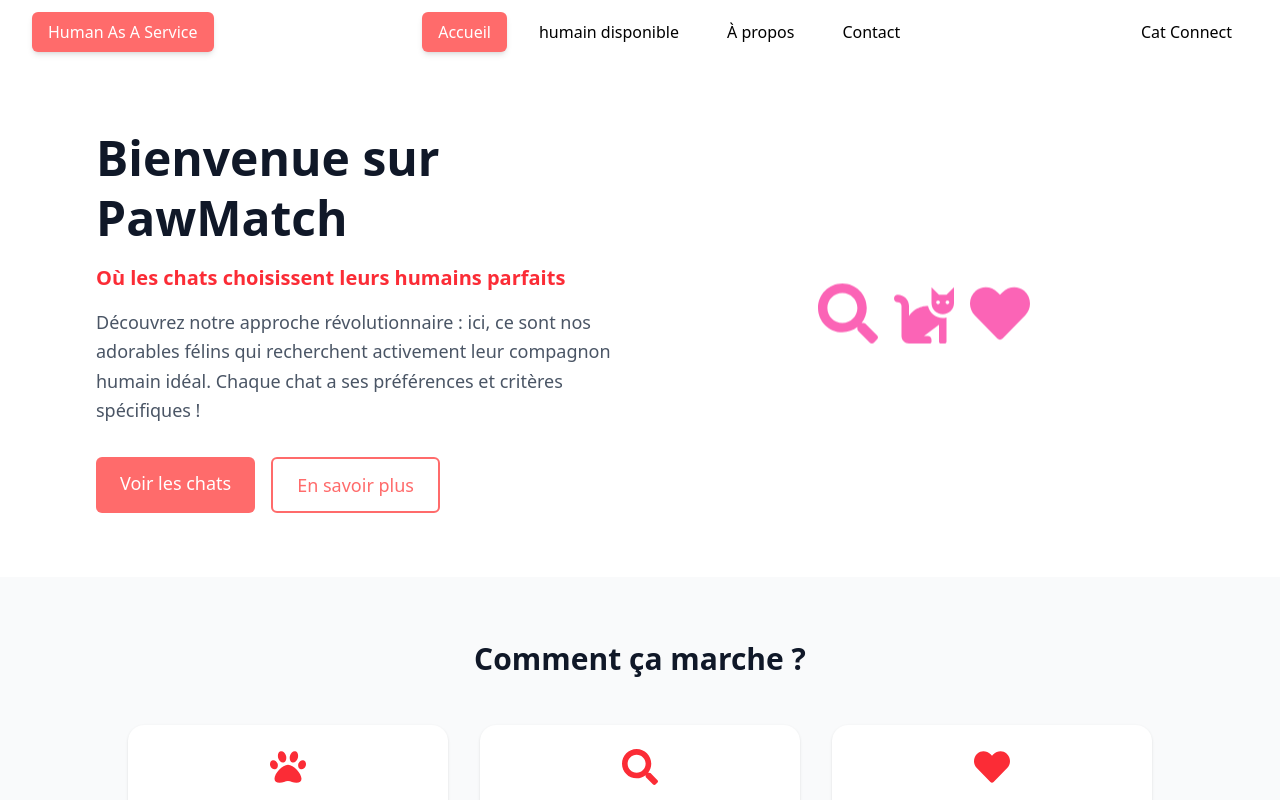
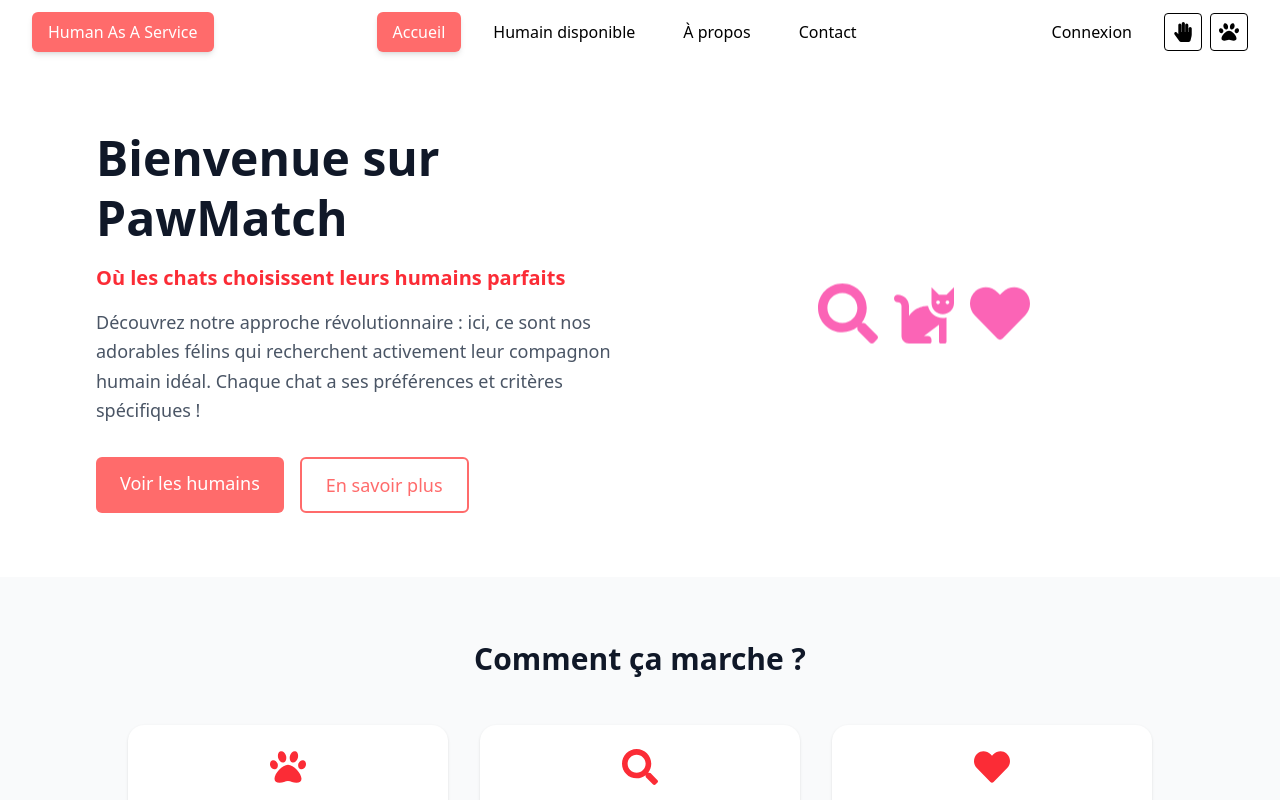
Before and after one commit to clemco23/human-as-a-service-, a React (Vite) app: page / in a window 1280 px wide. Shown: the top 800 px of the page. Built offline with nearby package versions, Linux system fonts and the light colour scheme; no server answers.

Commit message:
update languages miiou

```diff
--- a/package.json
+++ b/package.json
@@ -14,8 +14,12 @@
     "@material-tailwind/react": "^2.1.10",
     "@tailwindcss/vite": "^4.1.13",
     "firebase": "^12.2.1",
+    "i18next": "^25.5.2",
+    "i18next-browser-languagedetector": "^8.2.0",
+    "i18next-http-backend": "^3.0.2",
     "react": "^19.1.1",
     "react-dom": "^19.1.1",
+    "react-i18next": "^15.7.3",
     "react-icons": "^5.5.0",
     "react-router": "^7.8.2",
     "react-router-dom": "^7.8.2",
--- a/src/components/molecules/header.tsx
+++ b/src/components/molecules/header.tsx
@@ -1,12 +1,20 @@
 import { useEffect, useState } from "react";
 import { useLocation } from "react-router-dom";
-import { FaShoppingCart } from "react-icons/fa";
+import { FaShoppingCart, FaHandPaper, FaPaw } from "react-icons/fa";
 import { onAuthStateChanged, signOut, type User } from "firebase/auth";
 import { auth, db } from "../../firebase-config";
 import { doc, getDoc } from "firebase/firestore";
 import Button from "../atoms/button";
+import { useTranslation } from "react-i18next";
 
 export default function Header() {
+  const { i18n } = useTranslation();
+  const { t } = useTranslation();
+
+  const switchLanguage = (lang: string) => {
+    i18n.changeLanguage(lang);
+  };
+
   const location = useLocation();
   const [mobileMenuOpen, setMobileMenuOpen] = useState(false);
   const [user, setUser] = useState<User | null>(null);
@@ -51,46 +59,74 @@ export default function Header() {
           {/* Desktop Navigation */}
           <nav className="hidden md:flex items-center space-x-4 flex-1 justify-center">
             <Button color="black" size="medium" href="/">
-              Accueil
+              {t("header.navHome")}
             </Button>
             <Button color="black" size="medium" href="/search">
-               humain disponible
+              {t("header.navCats")}
             </Button>
             <Button color="black" size="medium" href="/about">
-              À propos
+             {t("header.navAbout")}
             </Button>
             <Button color="black" size="medium" href="/contact">
-              Contact
+              {t("header.navContact")}
             </Button>
           </nav>
 
           {/* Right side (User info or login) */}
-          <div className="hidden md:block">
+          <div className="hidden md:flex items-center space-x-4">
             {user ? (
-              <div className="flex items-center space-x-4">
+              <>
                 <span className="text-sm text-gray-700">
-                  Bienvenue, {displayName || user.email}
+                  {t("header.navWelcome")} {displayName || user.email}
                 </span>
-                {/* Icône panier cliquable */}
+                {/* Icône panier */}
                 <a
                   href="/cart"
                   aria-label="Panier"
-                  className={`flex items-center justify-center rounded-lg p-2 transition ${location.pathname === "/cart" ? "bg-red-400" : " hover:bg-red-400"}`}
+                  className={`flex items-center justify-center rounded-lg p-2 transition ${
+                    location.pathname === "/cart"
+                      ? "bg-red-400"
+                      : "hover:bg-red-400"
+                  }`}
                 >
-                  <FaShoppingCart className={`text-2xl ${location.pathname === "/cart" ? "text-white" : "text-red-500"}`} />
+                  <FaShoppingCart
+                    className={`text-2xl ${
+                      location.pathname === "/cart"
+                        ? "text-white"
+                        : "text-red-500"
+                    }`}
+                  />
                 </a>
                 <button
                   onClick={() => signOut(auth)}
                   className="bg-red-400 text-white px-3 py-1 rounded hover:bg-red-600 transition"
                 >
-                  Déconnexion
+                 {t("header.navLogout")}
                 </button>
-              </div>
+              </>
             ) : (
               <Button size="medium" href="/connect">
-                Cat Connect
+                {t("header.navConnect")}
               </Button>
             )}
+
+            {/* Boutons langues avec icônes */}
+            <div className="flex space-x-2">
+              <button
+                onClick={() => switchLanguage("fr")}
+                className="p-2 border rounded flex items-center justify-center"
+                title="Français"
+              >
+                <FaHandPaper className="text-xl" />
+              </button>
+              <button
+                onClick={() => switchLanguage("en")}
+                className="p-2 border rounded flex items-center justify-center"
+                title="Miaou"
+              >
+                <FaPaw className="text-xl" />
+              </button>
+            </div>
           </div>
 
           {/* Mobile menu button */}
@@ -102,68 +138,39 @@ export default function Header() {
             >
               <span className="sr-only">Ouvrir le menu principal</span>
               {!mobileMenuOpen ? (
-                <svg className="block h-6 w-6" xmlns="http://www.w3.org/2000/svg" fill="none" viewBox="0 0 24 24" stroke="currentColor">
-                  <path strokeLinecap="round" strokeLinejoin="round" strokeWidth={2} d="M4 6h16M4 12h16M4 18h16" />
+                <svg
+                  className="block h-6 w-6"
+                  xmlns="http://www.w3.org/2000/svg"
+                  fill="none"
+                  viewBox="0 0 24 24"
+                  stroke="currentColor"
+                >
+                  <path
+                    strokeLinecap="round"
+                    strokeLinejoin="round"
+                    strokeWidth={2}
+                    d="M4 6h16M4 12h16M4 18h16"
+                  />
                 </svg>
               ) : (
-                <svg className="block h-6 w-6" xmlns="http://www.w3.org/2000/svg" fill="none" viewBox="0 0 24 24" stroke="currentColor">
-                  <path strokeLinecap="round" strokeLinejoin="round" strokeWidth={2} d="M6 18L18 6M6 6l12 12" />
+                <svg
+                  className="block h-6 w-6"
+                  xmlns="http://www.w3.org/2000/svg"
+                  fill="none"
+                  viewBox="0 0 24 24"
+                  stroke="currentColor"
+                >
+                  <path
+                    strokeLinecap="round"
+                    strokeLinejoin="round"
+                    strokeWidth={2}
+                    d="M6 18L18 6M6 6l12 12"
+                  />
                 </svg>
               )}
             </button>
           </div>
         </div>
-
-        {/* Mobile Navigation Menu */}
-        {mobileMenuOpen && (
-          <div className="md:hidden">
-            <div className="px-2 pt-2 pb-3 space-y-1 sm:px-3 bg-gray-50 rounded-lg mt-2">
-              <Button color="black" size="medium" href="/">
-                Accueil
-              </Button>
-              <Button color="black" size="medium" href="/search">
-                Chat disponible
-              </Button>
-              <Button color="black" size="medium" href="/about">
-                À propos
-              </Button>
-              <Button color="black" size="medium" href="/contact">
-                Contact
-              </Button>
-              <Button color="black" size="medium" href="/cart">
-                Pannier
-              </Button>
-              <div className="pt-2 border-t border-gray-200">
-                {user ? (
-                  <div className="flex flex-col space-y-2">
-                    <span className="text-sm text-gray-700">
-                      Bienvenue, {displayName || user.email}
-                    </span>
-                    <div className="flex items-center space-x-2">
-                      <a
-                        href="/cart"
-                        aria-label="Panier"
-                        className={`flex items-center justify-center rounded-lg p-2 transition ${location.pathname === "/cart" ? "bg-red-400" : "bg-gray-200 hover:bg-red-400"}`}
-                      >
-                        <FaShoppingCart className={`text-2xl ${location.pathname === "/cart" ? "text-white" : "text-red-500"}`} />
-                      </a>
-                      <button
-                        onClick={() => signOut(auth)}
-                        className="bg-red-400 text-white px-3 py-1 rounded hover:bg-red-600 transition"
-                      >
-                        Déconnexion
-                      </button>
-                    </div>
-                  </div>
-                ) : (
-                  <Button size="medium" href="/connect">
-                    Cat Connect
-                  </Button>
-                )}
-              </div>
-            </div>
-          </div>
-        )}
       </div>
     </header>
   );
--- /dev/null
+++ b/src/i18n.ts
@@ -0,0 +1,19 @@
+import i18n from "i18next";
+import { initReactI18next } from "react-i18next";
+
+import fr from "./locales/fr.json";
+import en from "./locales/en.json";
+
+i18n
+  .use(initReactI18next)
+  .init({
+    resources: {
+      fr: { translation: fr },
+      en: { translation: en },
+    },
+    lng: "fr", // langue par défaut
+    fallbackLng: "fr",
+    interpolation: { escapeValue: false },
+  });
+
+export default i18n;
--- /dev/null
+++ b/src/locales/en.json
@@ -0,0 +1,40 @@
+{
+  "home": {
+    "hero": {
+      "title": "Miaaouuu Miaou",
+      "subtitle": "Miaou miaaouu miaouuu miaou",
+      "description": "Miaou miaaouuu miaou, miaou miaaouu miaouuu miaaouu. Miaou miaouu miaaouuu miaou!",
+      "buttonViewCats": "Miaaouu",
+      "buttonLearnMore": "Miaouuu"
+    },
+    "features": {
+      "title": "Miaaouu miaouuu?",
+      "cards": [
+        {
+          "icon": "paw",
+          "title": "Miaouuu",
+          "description": "Miaaouu miaou miaouuu miaaouuuu miaouu"
+        },
+        {
+          "icon": "search",
+          "title": "Miaaouuu",
+          "description": "Miaou miaaouu miaouu miaaouuuu miaouuu"
+        },
+        {
+          "icon": "heart",
+          "title": "Miaouu",
+          "description": "Miaaouuu miaou miaouuu, miaaouuu miaouuuu!"
+        }
+      ]
+    }
+  },
+   "header": {
+      "navHome": "Miaou",
+      "navCats": "Miiaouu",
+      "navAbout": "miaouu",
+      "navContact": "miioouu",
+        "navWelcome": "miiioouuu,",
+      "navLogout": "Miaaouu",
+      "navConnect": "Miioouu"
+    }
+}
--- /dev/null
+++ b/src/locales/fr.json
@@ -0,0 +1,44 @@
+{
+  "home": {
+    "hero": {
+      "title": "Bienvenue sur PawMatch",
+      "subtitle": "Où les chats choisissent leurs humains parfaits",
+      "description": "Découvrez notre approche révolutionnaire : ici, ce sont nos adorables félins qui recherchent activement leur compagnon humain idéal. Chaque chat a ses préférences et critères spécifiques !",
+      "buttonViewCats": "Voir les humains",
+      "buttonLearnMore": "En savoir plus"
+    },
+    "features": {
+      "title": "Comment ça marche ?",
+      "cards": [
+        {
+          "icon": "paw",
+          "title": "Les chats postulent",
+          "description": "Chaque chat crée son profil et définit le type d'humain qu'il recherche"
+        },
+        {
+          "icon": "search",
+          "title": "Recherche active",
+          "description": "Nos félins parcourent les profils humains pour trouver leur match parfait"
+        },
+        {
+          "icon": "heart",
+          "title": "Match parfait",
+          "description": "Quand un chat vous choisit, c'est le début d'une belle amitié !"
+        }
+      ]
+    }
+
+  },
+  "header": {
+      "navHome": "Accueil",
+      "navCats": " Humain disponible",
+      "navAbout": " À propos",
+      "navContact": "Contact",
+      "navWelcome": "Bienvenue,",
+      "navLogout": "Déconnexion",
+      "navConnect": "Connexion"
+    },
+    "footer": {
+
+    }
+}
--- a/src/main.tsx
+++ b/src/main.tsx
@@ -2,6 +2,7 @@ import { StrictMode } from 'react'
 import { createRoot } from 'react-dom/client'
 import './index.css'
 import AppRouter from './App'
+import "./i18n";
 
 createRoot(document.getElementById('root')!).render(
   <StrictMode>
--- a/src/pages/home.tsx
+++ b/src/pages/home.tsx
@@ -1,11 +1,21 @@
-import Button from "../components/atoms/button"
+import Button from "../components/atoms/button";
 import { useState } from "react";
 import { FaSearch, FaCat, FaHeart, FaPaw } from "react-icons/fa";
+import { useTranslation } from "react-i18next";
 
 export default function Home() {
-     const [activePage, setActivePage] = useState("home");
-    return (
-        <main className=" bg-grey main-content">
+  const [activePage, setActivePage] = useState("home");
+  const { t } = useTranslation();
+
+  // On cast pour que TypeScript comprenne que c’est un tableau
+  const features = t("home.features.cards", { returnObjects: true }) as Array<{
+    icon: string;
+    title: string;
+    description: string;
+  }>;
+
+  return (
+    <main className="bg-grey main-content">
       {/* Home Page */}
       {activePage === "home" && (
         <section id="home" className="page active animate-fadeIn">
@@ -13,21 +23,32 @@ export default function Home() {
           <div className="hero grid grid-cols-1 md:grid-cols-2 gap-12 items-center px-8 py-16 max-w-6xl mx-auto">
             <div className="hero-content">
               <h1 className="text-5xl font-bold text-gray-900 mb-4 leading-tight">
-                Bienvenue sur PawMatch
+                {t("home.hero.title")}
               </h1>
               <p className="hero-subtitle text-xl font-semibold text-red-500 mb-4">
-                Où les chats choisissent leurs humains parfaits
+                {t("home.hero.subtitle")}
               </p>
               <p className="hero-description text-lg text-gray-600 mb-8 leading-relaxed">
-                Découvrez notre approche révolutionnaire : ici, ce sont nos
-                adorables félins qui recherchent activement leur compagnon humain
-                idéal. Chaque chat a ses préférences et critères spécifiques !
+                {t("home.hero.description")}
               </p>
               <div className="hero-buttons flex flex-wrap gap-4">
+                <Button
+                  size="large"
+                  color="primary"
+                  onClick={() => setActivePage("cats")}
+                  href="/search"
+                >
+                  {t("home.hero.buttonViewCats")}
+                </Button>
 
-                 <Button size="large" color="primary" onClick={() => setActivePage("cats")} href="/search"> Voir les chats</Button>
-
-                <Button size="large" color="transparent" onClick={() => setActivePage("about")} href="/about">En savoir plus</Button>
+                <Button
+                  size="large"
+                  color="transparent"
+                  onClick={() => setActivePage("about")}
+                  href="/about"
+                >
+                  {t("home.hero.buttonLearnMore")}
+                </Button>
               </div>
             </div>
             <div className="hero-image flex justify-center items-center">
@@ -43,42 +64,32 @@ export default function Home() {
           <div className="features bg-gray-50 py-16">
             <div className="container max-w-5xl mx-auto text-center">
               <h2 className="text-3xl font-bold text-gray-900 mb-12">
-                Comment ça marche ?
+                {t("home.features.title")}
               </h2>
               <div className="features-grid grid grid-cols-1 md:grid-cols-3 gap-8">
-                <div className="feature-card bg-white p-6 rounded-2xl shadow hover:shadow-lg transition">
-                  <FaPaw className="text-4xl text-red-500 mx-auto mb-4" />
-                  <h3 className="text-xl font-semibold mb-2">
-                    Les chats postulent
-                  </h3>
-                  <p className="text-gray-600">
-                    Chaque chat crée son profil et définit le type d'humain qu'il
-                    recherche
-                  </p>
-                </div>
-                <div className="feature-card bg-white p-6 rounded-2xl shadow hover:shadow-lg transition">
-                  <FaSearch className="text-4xl text-red-500 mx-auto mb-4" />
-                  <h3 className="text-xl font-semibold mb-2">
-                    Recherche active
-                  </h3>
-                  <p className="text-gray-600">
-                    Nos félins parcourent les profils humains pour trouver leur
-                    match parfait
-                  </p>
-                </div>
-                <div className="feature-card bg-white p-6 rounded-2xl shadow hover:shadow-lg transition">
-                  <FaHeart className="text-4xl text-red-500 mx-auto mb-4" />
-                  <h3 className="text-xl font-semibold mb-2">Match parfait</h3>
-                  <p className="text-gray-600">
-                    Quand un chat vous choisit, c'est le début d'une belle
-                    amitié !
-                  </p>
-                </div>
+                {features.map((card, index) => (
+                  <div
+                    key={index}
+                    className="feature-card bg-white p-6 rounded-2xl shadow hover:shadow-lg transition"
+                  >
+                    {card.icon === "paw" && (
+                      <FaPaw className="text-4xl text-red-500 mx-auto mb-4" />
+                    )}
+                    {card.icon === "search" && (
+                      <FaSearch className="text-4xl text-red-500 mx-auto mb-4" />
+                    )}
+                    {card.icon === "heart" && (
+                      <FaHeart className="text-4xl text-red-500 mx-auto mb-4" />
+                    )}
+                    <h3 className="text-xl font-semibold mb-2">{card.title}</h3>
+                    <p className="text-gray-600">{card.description}</p>
+                  </div>
+                ))}
               </div>
             </div>
           </div>
         </section>
       )}
     </main>
-    )
+  );
 }
```
Also changed, not shown: 1 other file (tests, documents, lock files or other folders).
